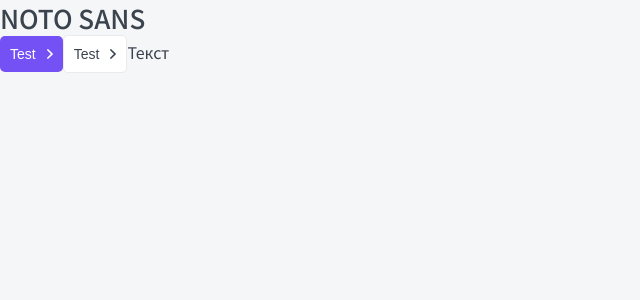
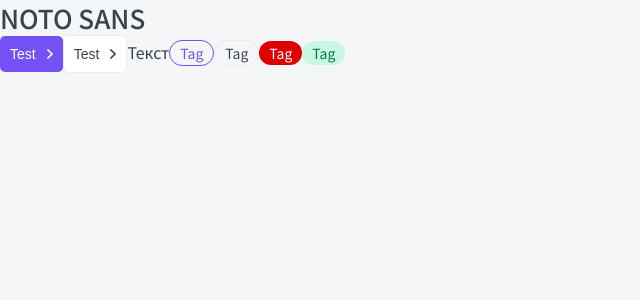
Before and after one commit to nborisov9/top-app, a Next.js app: page / in a window 1280 px wide. Shown: the top 300 px of the page, without its empty margins (0-640 px from the left). Built offline with nearby package versions, Linux system fonts and the light colour scheme.

Commit message:
added Tag component

```diff
--- /dev/null
+++ b/components/Tag/Tag.module.scss
@@ -0,0 +1,36 @@
+.tag {
+	display: inline-block;
+	padding: 5px 10px;
+	border-radius: 20px;
+	box-sizing: border-box;
+}
+
+.small {
+	font-size: 12px;
+	line-height: 12px;
+}
+
+.medium {
+	font-size: 14px;
+	line-height: 14px;
+}
+
+.primary {
+	border: 1px solid var(--primary);
+	color: var(--primary);
+	background: none;
+}
+
+.green {
+	background: #C8F8E4;
+	color: var(--green);
+}
+
+.ghost {
+	border: 1px solid #EBEBEB;
+}
+
+.red {
+	background: #DE0000;
+	color: var(--white);
+}
--- /dev/null
+++ b/components/Tag/Tag.tsx
@@ -0,0 +1,25 @@
+import React from 'react';
+
+import classnames from 'classnames';
+
+import { TagProps } from './Tag.props';
+
+import styles from './Tag.module.scss';
+
+export const Tag: React.FC<TagProps> = ({ color = 'ghost', size = 'medium', children, className, ...props }) => {
+  return (
+    <div
+      className={classnames(styles.tag, className, {
+        [styles.medium]: size === 'medium',
+        [styles.small]: size === 'small',
+        [styles.ghost]: color === 'ghost',
+        [styles.primary]: color === 'primary',
+        [styles.red]: color === 'red',
+        [styles.green]: color === 'green',
+      })}
+      {...props}
+    >
+      {children}
+    </div>
+  );
+};
--- a/components/index.ts
+++ b/components/index.ts
@@ -1,3 +1,4 @@
 export * from './Htag/Htag';
 export * from './Button/Button';
 export * from './Paragraph/Paragraph';
+export * from './Tag/Tag';
--- a/package.json
+++ b/package.json
@@ -15,7 +15,8 @@
     "cross-env": "^7.0.3",
     "next": "10.2.3",
     "react": "17.0.2",
-    "react-dom": "17.0.2"
+    "react-dom": "17.0.2",
+    "sass": "^1.34.1"
   },
   "devDependencies": {
     "@svgr/webpack": "^5.5.0",
--- a/pages/index.tsx
+++ b/pages/index.tsx
@@ -1,6 +1,7 @@
 import { Htag } from '../components';
 import { Button } from '../components';
 import { Paragraph } from '../components';
+import { Tag } from '../components';
 
 export default function Home() {
   return (
@@ -13,6 +14,10 @@
         Test
       </Button>
       <Paragraph>Текст</Paragraph>
+      <Tag color="primary">Tag</Tag>
+      <Tag color="ghost">Tag</Tag>
+      <Tag color="red">Tag</Tag>
+      <Tag color="green">Tag</Tag>
     </div>
   );
 }
```
Also changed, not shown: components/Tag/Tag.props.ts (added, +7 -0 lines), 1 other file (tests, documents, lock files or other folders).
